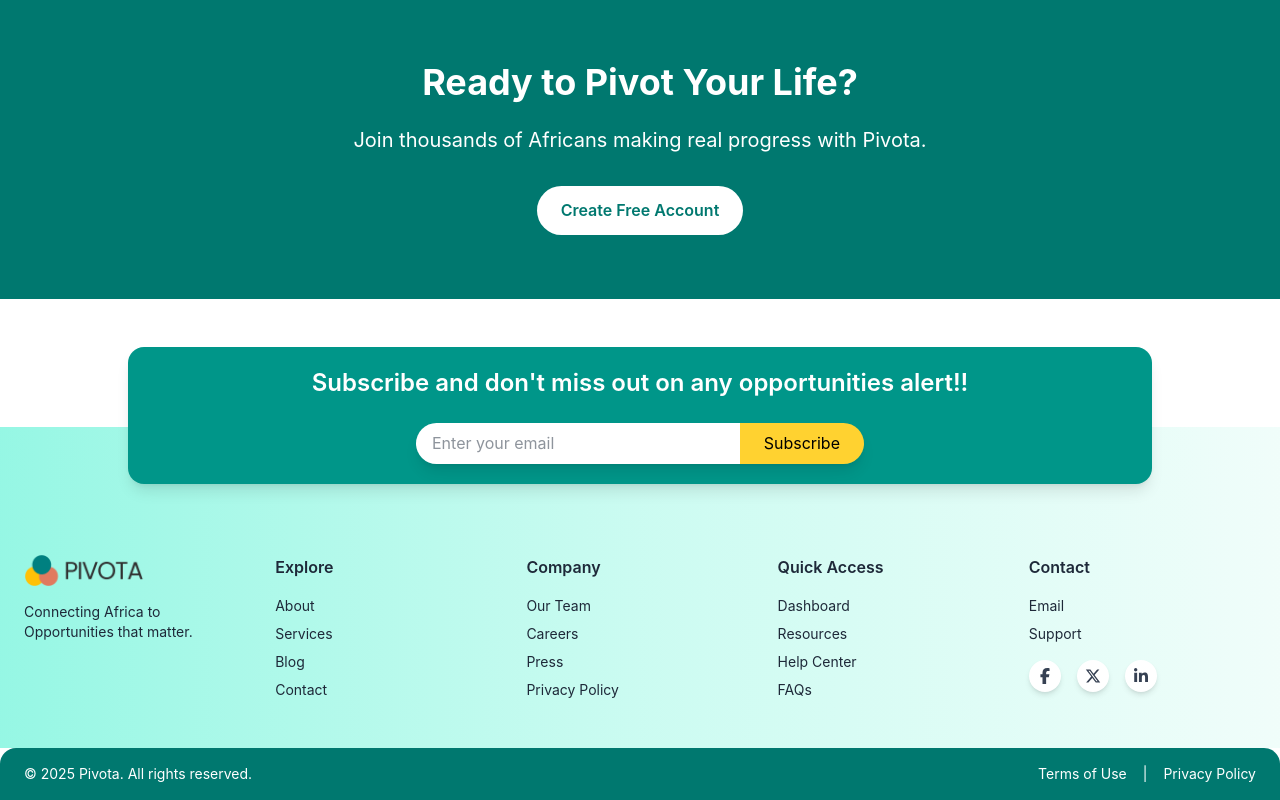
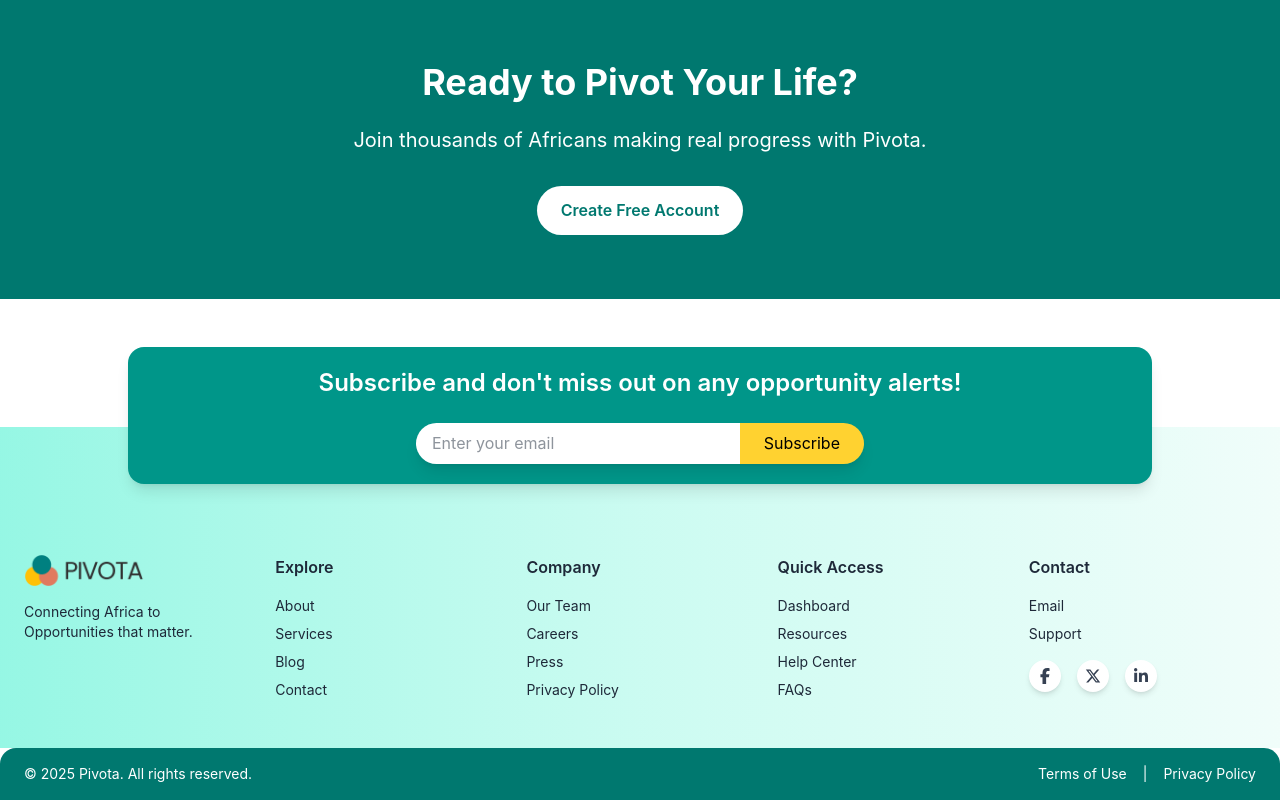
Before and after one commit to ALLAN-star-glitch/pivota-frontend-turbo-repo, a Next.js app in the folder apps/pivota/: page / in a window 1280 px wide. Shown: the part 1333-2133 px from the top of the page. Built offline with nearby package versions, Linux system fonts and the light colour scheme; no server answers.

Commit message:
debugged

```diff
--- a/apps/pivota/src/components/footer/Footer.tsx
+++ b/apps/pivota/src/components/footer/Footer.tsx
@@ -15,7 +15,7 @@ export default function Footer() {
 <div className="absolute -top-20 left-0 w-full z-20">
   <div className="max-w-5xl mx-auto bg-teal-600 text-white rounded-2xl shadow-lg px-3 py-5 text-center">
     <h2 className="text-2xl font-semibold mb-6">
-      Subscribe and don't miss out on any opportunities alert!!
+       Subscribe and don&apos;t miss out on any opportunity alerts!
     </h2>
     <div className="max-w-md mx-auto flex rounded-full overflow-hidden shadow-lg">
       <input
```
